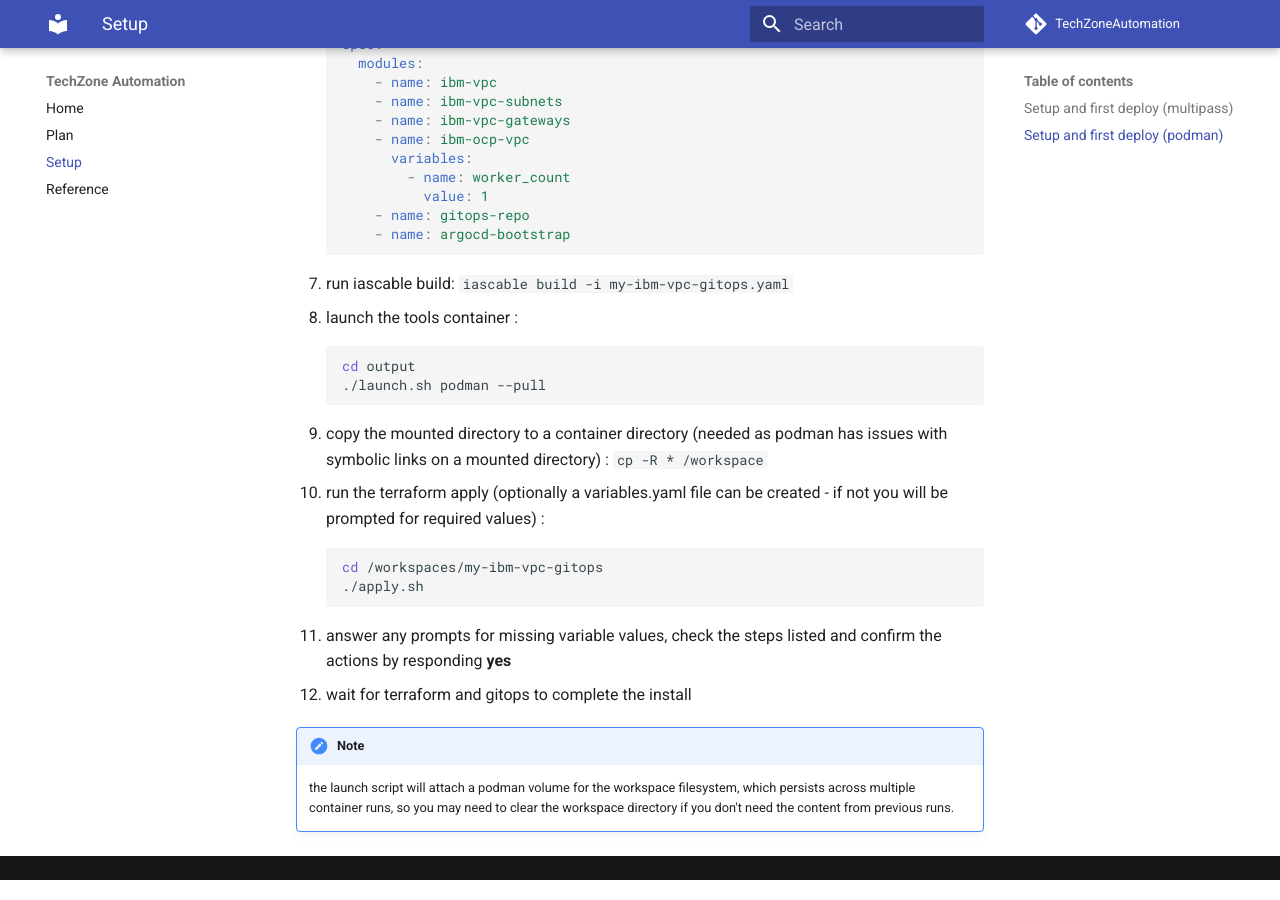
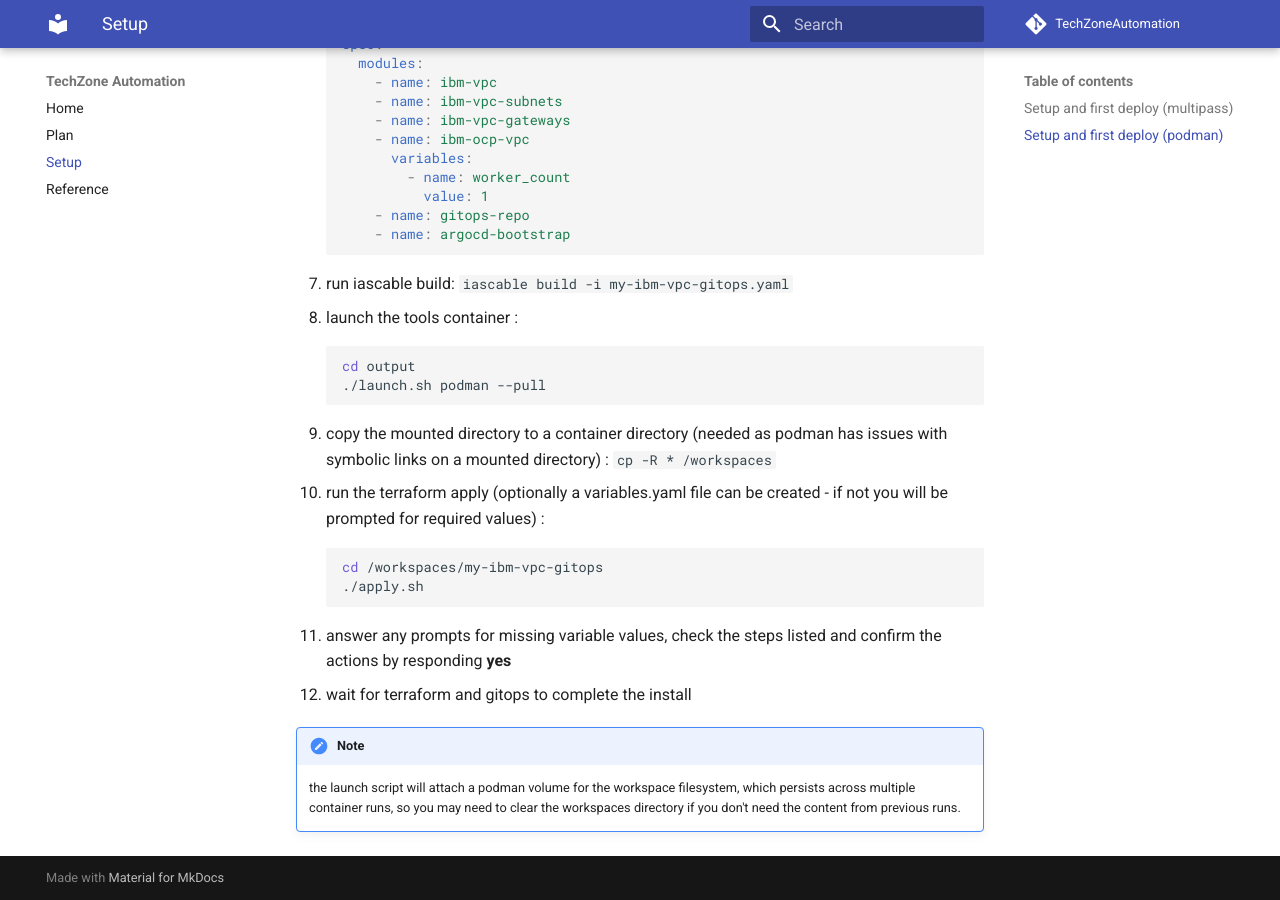
Before and after one commit to binnes/TechZoneAutomation, an MkDocs documentation site: the page built from docs/setup.md, in a window 1280 px wide and 900 px high, scrolled down 1979 px. Built offline with MkDocs 1.6.1 and Material for MkDocs 9.7.7, drawn with Linux system fonts in a browser that asks for light colours; comment, search, counter and statistics services are not loaded.

Commit message:
tidy up mkdocs file and typo fixes

````diff
--- a/docs/setup.md
+++ b/docs/setup.md
@@ -88,7 +88,7 @@ Create or change into the directory containing your BOM then run the following c
     ./launch.sh podman --pull
     ```
 
-9. copy the mounted directory to a container directory (needed as podman has issues with symbolic links on a mounted directory) : ```cp -R * /workspace```
+9. copy the mounted directory to a container directory (needed as podman has issues with symbolic links on a mounted directory) : ```cp -R * /workspaces```
 10. run the terraform apply (optionally a variables.yaml file can be created - if not you will be prompted for required values) :
 
     ```shell
@@ -100,4 +100,4 @@ Create or change into the directory containing your BOM then run the following c
 12. wait for terraform and gitops to complete the install
 
 !!!Note
-    the launch script will attach a podman volume for the workspace filesystem, which persists across multiple container runs, so you may need to clear the workspace directory if you don't need the content from previous runs.
+    the launch script will attach a podman volume for the workspace filesystem, which persists across multiple container runs, so you may need to clear the workspaces directory if you don't need the content from previous runs.
--- a/mkdocs.yml
+++ b/mkdocs.yml
@@ -38,10 +38,6 @@ markdown_extensions:
   - pymdownx.highlight
   - pymdownx.tabbed
   - pymdownx.details
-extra_css:
-  - css/extra.css
-extra:
-  generator: false
 nav:
   - Home: index.md
   - Plan: plan.md
````
Also changed, not shown: docs/reference.md (+1 -1 lines).
